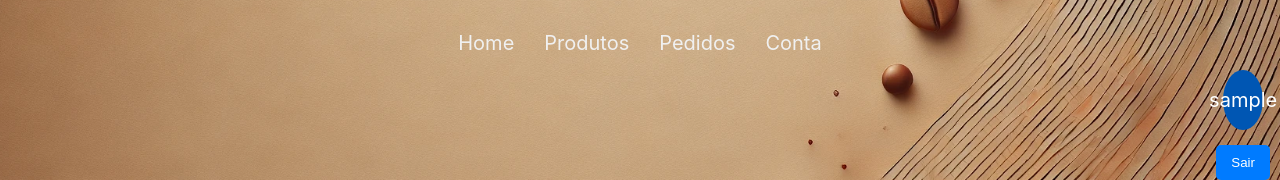
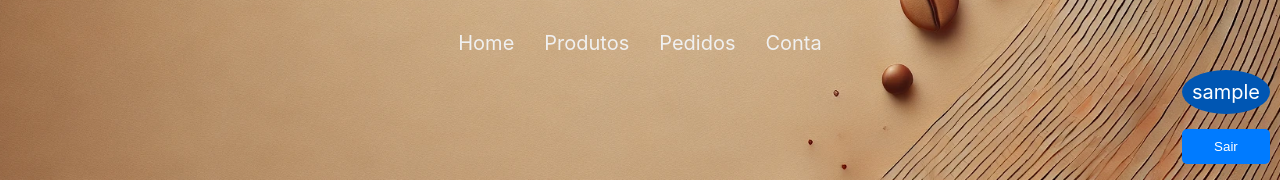
Before and after one commit to brunocsilva41/cafe-gourmet-react, a React (Create React App) app: page / in a window 1280 px wide. Shown: the part 249-429 px from the top of the page. Built offline with nearby package versions, Linux system fonts and the light colour scheme; no server answers; sample sign-in values are in the browser's storage.

Commit message:
teste css--

```diff
--- a/src/assets/styles/header.css
+++ b/src/assets/styles/header.css
@@ -20,8 +20,7 @@
   background-color: #0056b3;
   color: white;
   border-radius: 50%;
-  width: 40px;
-  height: 60px;
+  padding: 10px;
   display: flex;
   align-items: center;
   justify-content: center;
```
